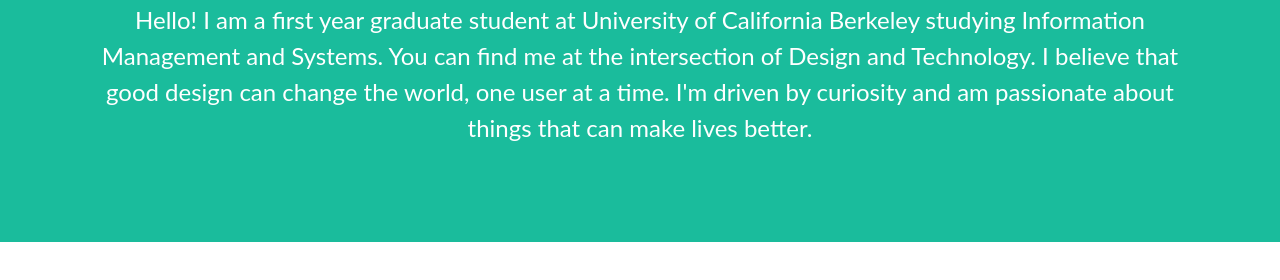
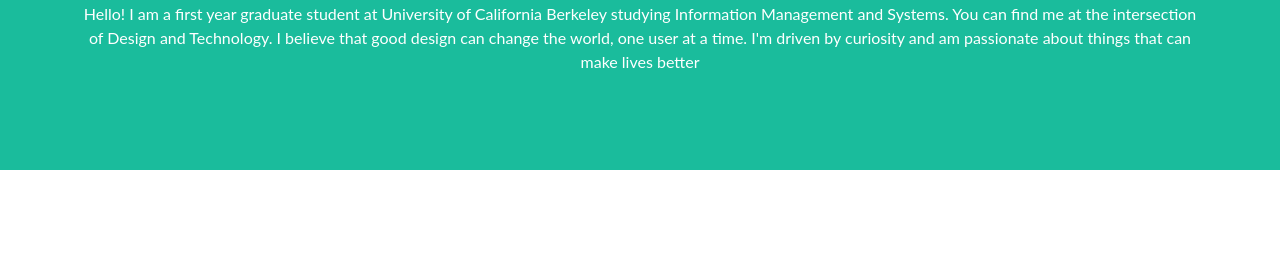
Before and after one commit to anjali-bakliwal/anjali-bakliwal.github.io, a plain HTML site: page index.html in a window 1280 px wide. Shown: the part 338-618 px from the top of the page. Drawn offline with Linux system fonts and the light colour scheme.

Commit message:
Add files via upload

```diff
--- a/index.html
+++ b/index.html
@@ -31,10 +31,10 @@
                 </div>
                 <!--This code creates the subheading underneath the line dividers-->
                 <p class="masthead-subheading font-weight-light mb-0">School of Information Student</p>
-                <p class="masthead-subheading font-weight-light mb-0">Hello! I am a first year graduate student at University of California Berkeley studying Information Management and Systems.
+                <p class="masthead-body font-weight-light mb-0">Hello! I am a first year graduate student at University of California Berkeley studying Information Management and Systems.
                     You can find me at the intersection of Design and Technology.
                     I believe that good design can change the world, one user at a time.
-                    I'm driven by curiosity and am passionate about things that can make lives better.</p>
+                    I'm driven by curiosity and am passionate about things that can make lives better</p>
             </div>
         </header>
         <section class="text-center">
```
